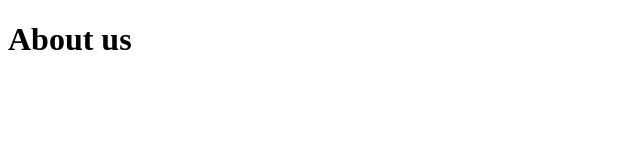
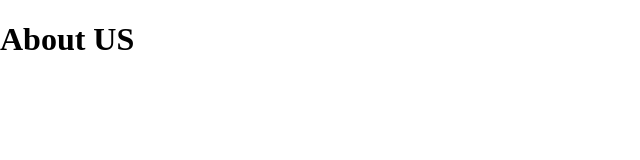
Before and after one commit to TanveerKalim-01/learning-git, a plain HTML site: page about.html in a window 1280 px wide. Shown: the whole page, without its empty margins (0-640 px from the left). Drawn offline with Linux system fonts and the light colour scheme.

Commit message:
link-css in about file

```diff
--- a/about.html
+++ b/about.html
@@ -3,9 +3,10 @@
 <head>
     <meta charset="UTF-8">
     <meta name="viewport" content="width=device-width, initial-scale=1.0">
+    <link rel="stylesheet" href="style.css">
     <title>About page</title>
 </head>
 <body>
-    <h1>About us</h1>
+    <h1>About US</h1>
 </body>
 </html>
```
